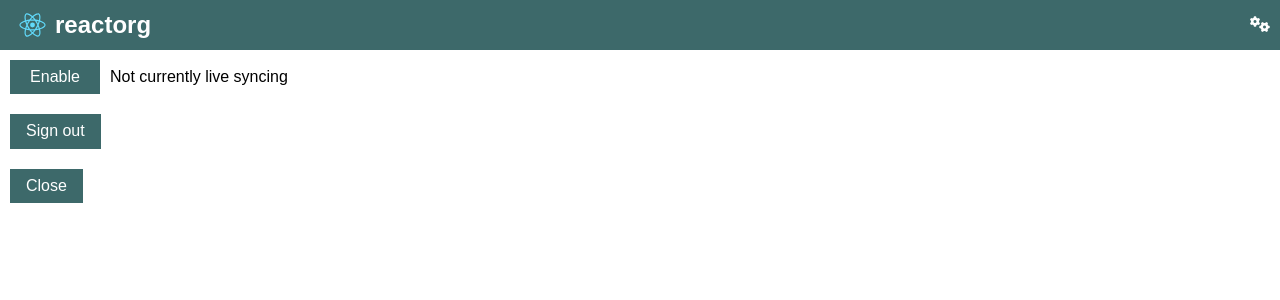
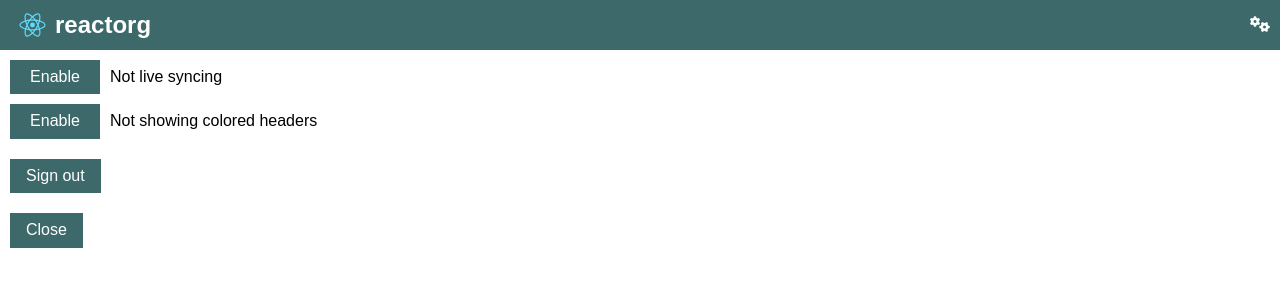
Before and after one commit to DanielDe/org-web, a React (Create React App) app: page / in a window 1280 px wide. Both pictures are taken after a click on the element 1260 px from the left and 24 px from the top of the page. Shown: the top 300 px of the page. Built offline with nearby package versions, Linux system fonts and the light colour scheme.

Commit message:
Add setting for colored headers

```diff
--- a/src/App.js
+++ b/src/App.js
@@ -3,6 +3,7 @@ import React, { Component } from 'react';
 import { bindActionCreators } from 'redux';
 import { connect } from 'react-redux';
 import * as dropboxActions from './actions/dropbox';
+import * as orgActions from './actions/org';
 import logo from './logo.svg';
 import './App.css';
 import './stylesheets/normalize.css';
@@ -43,6 +44,9 @@ class App extends Component {
 
     const liveSyncToDropbox = localStorage.getItem('liveSyncToDropbox') === 'true';
     this.props.dropboxActions.setLiveSync(liveSyncToDropbox);
+
+    const showingColoredHeaders = localStorage.getItem('showingColoredHeaders') === 'true';
+    this.props.orgActions.setColoredHeaders(showingColoredHeaders);
   }
 
   handleSettingsClick() {
@@ -81,7 +85,8 @@ function mapStateToProps(state, props) {
 
 function mapDispatchToProps(dispatch) {
   return {
-    dropboxActions: bindActionCreators(dropboxActions, dispatch)
+    dropboxActions: bindActionCreators(dropboxActions, dispatch),
+    orgActions: bindActionCreators(orgActions, dispatch)
   };
 }
 
--- a/src/actions/org.js
+++ b/src/actions/org.js
@@ -181,3 +181,10 @@ export const syncChanges = () => {
     }
   };
 };
+
+export const setColoredHeaders = showColoredHeaders => {
+  return {
+    type: 'setColoredHeaders',
+    showColoredHeaders
+  };
+};
--- a/src/components/header_list.js
+++ b/src/components/header_list.js
@@ -31,6 +31,11 @@ class HeaderList extends Component {
         hasContent: !!header.description
       };
     });
+
+    const headerColors = ['rgba(38, 143, 214, 1)', 'rgba(42, 164, 168, 1)',
+                          'rgba(181, 142, 78, 1)', 'rgba(220, 64, 95, 1)',
+                          'rgba(101, 128, 152, 1)', 'rgba(146, 164, 175, 1)',
+                          'rgba(203, 85, 83, 1)', 'rgba(108, 119, 202, 1)'];
 
     headerData.forEach((header, index) => {
       // Iterate over all previous headers to check for parents of this header. If this header
@@ -72,6 +77,10 @@ class HeaderList extends Component {
       if (header.selected) {
         style.backgroundColor = 'rgba(239, 255, 0, 0.28)';
       }
+      let color = undefined;
+      if (this.props.showingColoredHeaders) {
+        color = headerColors[(header.nestingLevel - 1) % headerColors.length];
+      }
 
       return (
         <div className="org-header"
@@ -84,7 +93,8 @@ class HeaderList extends Component {
                      todoKeyword={header.todoKeyword}
                      opened={header.opened}
                      hasContent={header.hasContent}
-                     editMode={header.titleEditMode} />
+                     editMode={header.titleEditMode}
+                     color={color} />
           <HeaderContent headerId={header.headerId}
                          opened={header.opened}
                          description={header.description}
@@ -102,7 +112,8 @@ function mapStateToProps(state, props) {
   return {
     selectedHeaderId: state.org.get('selectedHeaderId'),
     inTitleEditMode: state.org.get('inTitleEditMode'),
-    inDescriptionEditMode: state.org.get('inDescriptionEditMode')
+    inDescriptionEditMode: state.org.get('inDescriptionEditMode'),
+    showingColoredHeaders: state.org.get('showingColoredHeaders')
   };
 };
 
--- a/src/components/settings.js
+++ b/src/components/settings.js
@@ -2,17 +2,23 @@ import React, { Component } from 'react';
 import { bindActionCreators } from 'redux';
 import { connect } from 'react-redux';
 import * as dropboxActions from '../actions/dropbox';
+import * as orgActions from '../actions/org';
 
 class Settings extends Component {
   constructor(props) {
     super(props);
 
     this.handleLiveSyncClick = this.handleLiveSyncClick.bind(this);
+    this.handleShowingColoredHeadersClick = this.handleShowingColoredHeadersClick.bind(this);
     this.handleSignOut = this.handleSignOut.bind(this);
   }
 
   handleLiveSyncClick() {
     this.props.dropboxActions.setLiveSync(!this.props.liveSyncToDropbox);
+  }
+
+  handleShowingColoredHeadersClick() {
+    this.props.orgActions.setColoredHeaders(!this.props.showingColoredHeaders);
   }
 
   handleSignOut() {
@@ -24,11 +30,21 @@ class Settings extends Component {
     let liveSyncText = '';
     let liveSyncButtonText = '';
     if (this.props.liveSyncToDropbox) {
-      liveSyncText = 'Currently live syncing';
+      liveSyncText = 'Live syncing';
       liveSyncButtonText = 'Disable';
     } else {
-      liveSyncText = 'Not currently live syncing';
+      liveSyncText = 'Not live syncing';
       liveSyncButtonText = 'Enable';
+    }
+
+    let coloredHeadersText = '';
+    let coloredHeadersButtonText = '';
+    if (this.props.showingColoredHeaders) {
+      coloredHeadersText = 'Showing colored headers';
+      coloredHeadersButtonText = 'Disable';
+    } else {
+      coloredHeadersText = 'Not showing colored headers';
+      coloredHeadersButtonText = 'Enable';
     }
 
     const settingStyle = {
@@ -50,6 +66,12 @@ class Settings extends Component {
                   onClick={() => this.handleLiveSyncClick()}>{liveSyncButtonText}</button>
           <div style={textStyle}>{liveSyncText}</div>
         </div>
+        <div style={settingStyle}>
+          <button className="btn"
+                  style={buttonStyle}
+                  onClick={() => this.handleShowingColoredHeadersClick()}>{coloredHeadersButtonText}</button>
+          <div style={textStyle}>{coloredHeadersText}</div>
+        </div>
 
         <button onClick={() => this.handleSignOut()}
                 style={{margin: 10}}
@@ -67,13 +89,15 @@ class Settings extends Component {
 
 function mapStateToProps(state, props) {
   return {
-    liveSyncToDropbox: state.dropbox.get('liveSync')
+    liveSyncToDropbox: state.dropbox.get('liveSync'),
+    showingColoredHeaders: state.org.get('showingColoredHeaders')
   };
 }
 
 function mapDispatchToProps(dispatch) {
   return {
-    dropboxActions: bindActionCreators(dropboxActions, dispatch)
+    dropboxActions: bindActionCreators(dropboxActions, dispatch),
+    orgActions: bindActionCreators(orgActions, dispatch)
   };
 }
 
--- a/src/components/title_line.js
+++ b/src/components/title_line.js
@@ -58,8 +58,14 @@ class TitleLine extends Component {
 
     const tail = (this.props.opened || !this.props.hasContent) ? '' : '...';
 
+    let style = {
+      fontWeight: 'bold'
+    };
+    if (this.props.color) {
+      style.color = this.props.color;
+    }
     let title = (
-      <span style={{fontWeight: 'bold'}}>
+      <span style={style}>
         <AttributedString parts={this.props.title} /> {tail}
       </span>
     );
--- a/src/reducers/org.js
+++ b/src/reducers/org.js
@@ -288,6 +288,11 @@ const stopDisplayingFile = (state, payload) => {
   return state.set('filePath', null).set('fileContents', null).set('parsedFile', null);
 };
 
+const setColoredHeaders = (state, payload) => {
+  localStorage.setItem('showingColoredHeaders', payload.showColoredHeaders);
+  return state.set('showingColoredHeaders', payload.showColoredHeaders);
+};
+
 export default (state = new Immutable.Map(), payload) => {
   switch (payload.type) {
   case 'addHeader':
@@ -339,6 +344,8 @@ export default (state = new Immutable.Map(), payload) => {
     return state.set('sampleMode', false).set('fileContents', null);
   case 'stopDisplayingFile':
     return stopDisplayingFile(state, payload);
+  case 'setColoredHeaders':
+    return setColoredHeaders(state, payload);
   default:
     return state;
   }
```
